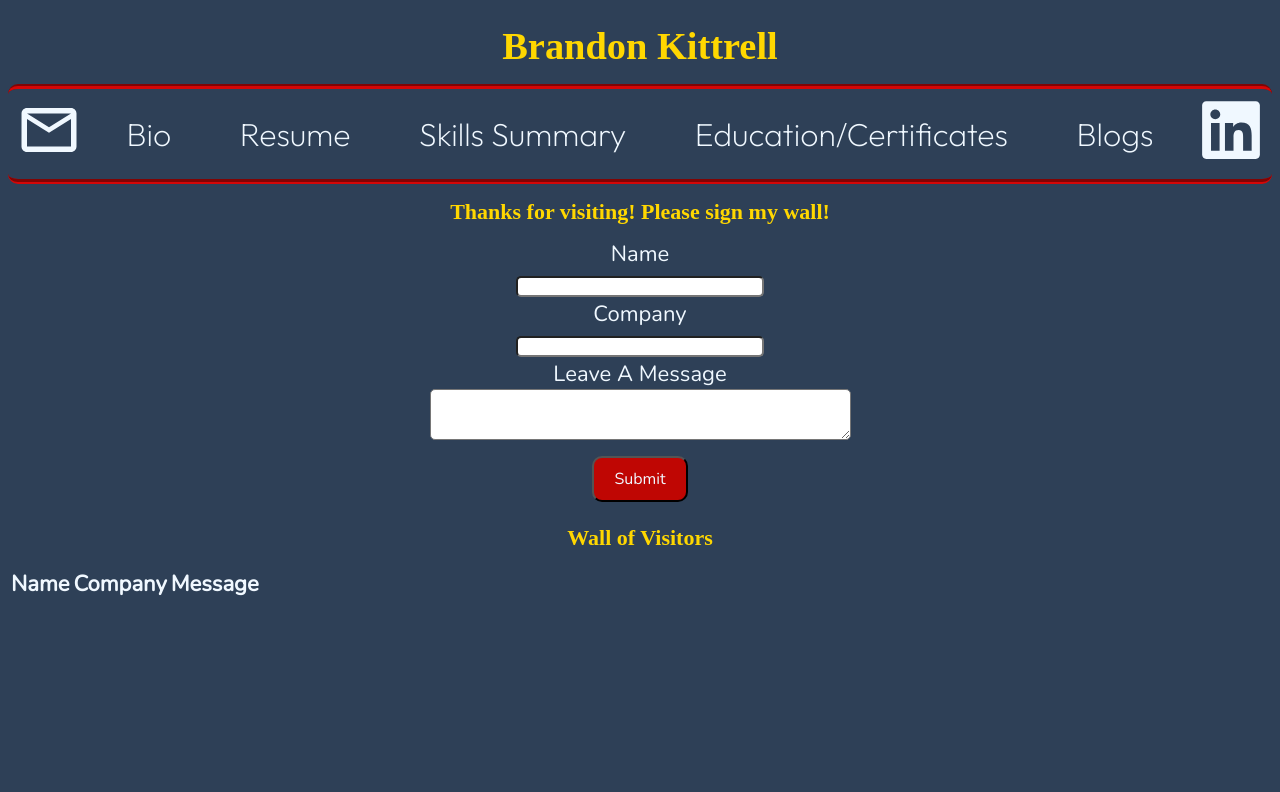
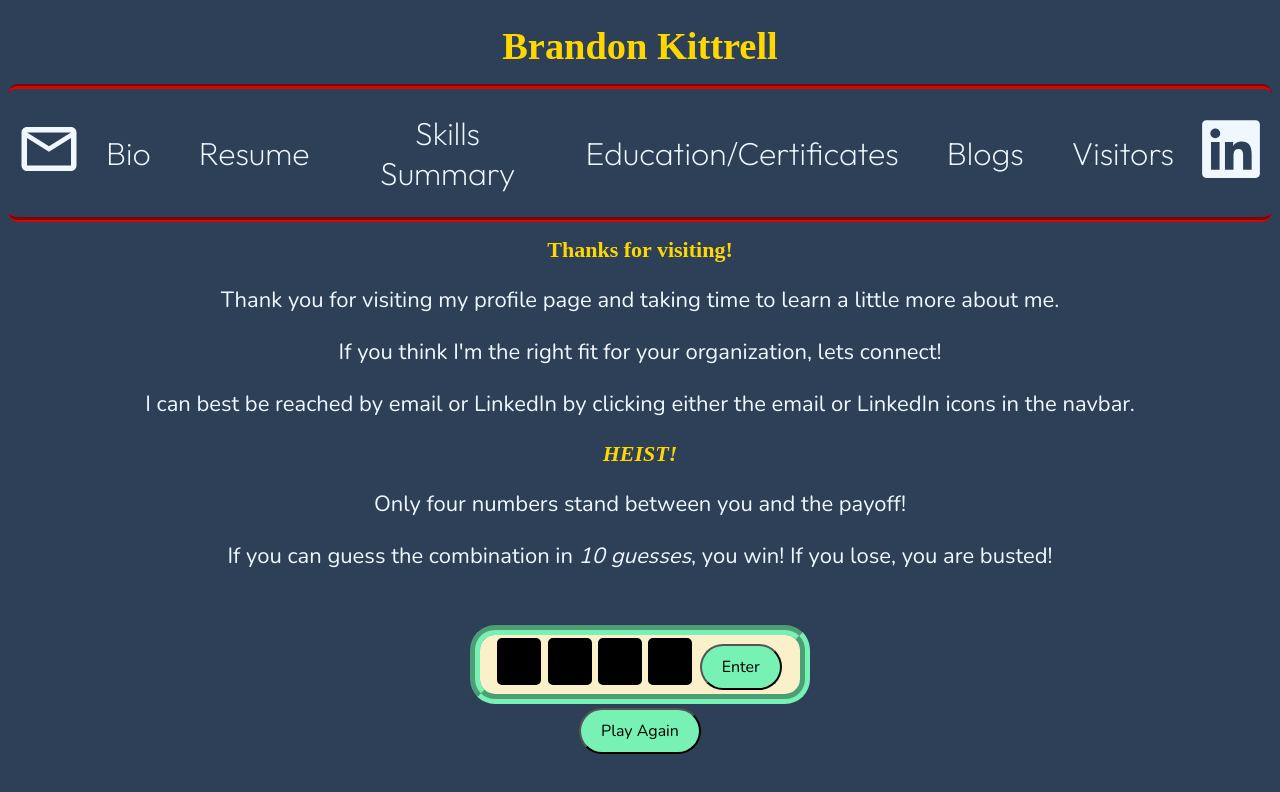
Before and after one commit to BRKittrell/Breviary2, a React (Create React App) app: page /visitors in a window 1280 px wide. Shown: the top 792 px of the page. Built offline with nearby package versions, Linux system fonts and the light colour scheme; a web font is replaced by a local one.

Commit message:
added visitors

```diff
--- a/src/components/Heist.js
+++ b/src/components/Heist.js
@@ -1,13 +1,46 @@
 import React, { useEffect, useState } from "react";
+
+const GifMessage = () => (
+  <div style={{ paddingTop: "56.250%", position: "relative" }}>
+    <iframe
+      src="https://gifer.com/embed/9Dvo"
+      width="100%"
+      height="100%"
+      style={{ position: "absolute", top: 0, left: 0 }}
+      frameBorder="0"
+      allowFullScreen
+    ></iframe>
+    <p>
+      <a href="https://gifer.com">via GIFER</a>
+    </p>
+  </div>
+);
+
+const WrongGuessMessage = () => (
+  <div style={{ paddingTop: "51.264%", position: "relative" }}>
+    <iframe
+      src="https://gifer.com/embed/6VdU"
+      width="100%"
+      height="100%"
+      style={{ position: "absolute", top: 0, left: 0 }}
+      frameBorder="0"
+      allowFullScreen
+    ></iframe>
+    <p>
+      <a href="https://gifer.com">via GIFER</a>
+    </p>
+  </div>
+);
 
 const Heist = () => {
   const [combination, setCombination] = useState([]);
   const [userGuess, setUserGuess] = useState(["", "", "", ""]);
   const [numberOfGuesses, setNumberOfGuesses] = useState(0);
-  const [message, setMessage] = useState("");
+  const [message, setMessage] = useState(null);
+  const [correctIndices, setCorrectIndices] = useState(new Set());
+  const [inputColors, setInputColors] = useState(["", "", "", ""]);
 
   useEffect(() => {
-    // Generate a random combination of 4 numbers (0-9)
     const newCombination = [
       Math.floor(Math.random() * 10),
       Math.floor(Math.random() * 10),
@@ -15,48 +48,75 @@ const Heist = () => {
       Math.floor(Math.random() * 10),
     ];
     setCombination(newCombination);
-    console.log("Combination:", newCombination); // For debugging
+    console.log("Combination:", newCombination);
   }, []);
 
   const handleInputChange = (index, value) => {
-    const newGuess = [...userGuess];
-    newGuess[index] = value;
-    setUserGuess(newGuess);
+    if (!correctIndices.has(index)) {
+      const newGuess = [...userGuess];
+      newGuess[index] = value;
+      setUserGuess(newGuess);
+    }
   };
 
   const guessForm = (e) => {
     e.preventDefault();
     if (numberOfGuesses >= 10) {
-      setMessage("You are busted! No more guesses allowed.");
+      setMessage(<WrongGuessMessage />);
       return;
     }
 
     const guess = userGuess.map(Number);
     setNumberOfGuesses(numberOfGuesses + 1);
 
+    let newCorrectIndices = new Set(correctIndices);
+    let newInputColors = ["", "", "", ""];
+
+    guess.forEach((num, index) => {
+      if (num === combination[index]) {
+        newCorrectIndices.add(index);
+        newInputColors[index] = "lightgreen";
+      } else {
+        newInputColors[index] = "lightcoral";
+      }
+    });
+
+    setCorrectIndices(newCorrectIndices);
+    setInputColors(newInputColors);
+
     if (JSON.stringify(guess) === JSON.stringify(combination)) {
-      setMessage("Congratulations! You cracked the combination!");
+      setMessage(<GifMessage />);
     } else if (numberOfGuesses === 9) {
       setMessage("Final guess! Good luck!");
     } else {
-      setMessage("Wrong guess! Try again.");
+      const guessesLeft = 10 - (numberOfGuesses + 1);
+      setMessage(`Guesses left: ${guessesLeft}`);
     }
+
+    const updatedGuess = [...userGuess];
+    newCorrectIndices.forEach(index => {
+      updatedGuess[index] = combination[index];
+    });
+    setUserGuess(updatedGuess);
   };
 
   const resetGame = () => {
     setCombination([]);
     setUserGuess(["", "", "", ""]);
     setNumberOfGuesses(0);
-    setMessage("");
+    setMessage(null);
+    setCorrectIndices(new Set());
+    setInputColors(["", "", "", ""]);
   };
 
   return (
     <>
       <h1><em>HEIST!</em></h1>
       <p>Only four numbers stand between you and the payoff!</p>
-      <p>If you can guess the combination in <em>10 guesses</em>, you win!</p>
-      <p>If you lose, you are busted!</p>
+      <p>If you can guess the combination in <em>10 guesses</em>, you win! If you lose, you are busted!</p>
       <div className="heistDiv">
+        {/* Render the message (GIFs and guesses counter) above the form */}
+        {message && <div>{message}</div>}
         <div className="keypad">
           <form className="guessDisplay" onSubmit={guessForm}>
             {userGuess.map((guess, index) => (
@@ -66,13 +126,14 @@ const Heist = () => {
                 maxLength='1'
                 value={guess}
                 onChange={(e) => handleInputChange(index, e.target.value)}
+                disabled={correctIndices.has(index)}
+                style={{ backgroundColor: inputColors[index] }}
               />
             ))}
             <button type="submit" className="keypadButton">Enter</button>
           </form>
         </div>
         <button className="keypadButton" onClick={resetGame}>Play Again</button>
-        {message && <p>{message}</p>}
       </div>
     </>
   );
--- a/src/components/Navbar.js
+++ b/src/components/Navbar.js
@@ -25,6 +25,9 @@ const Navbar = () => {
         <Link to="blogs" className="navLink">
           Blogs
         </Link>
+        <Link to="visitors" className="navLink">
+          Visitors
+        </Link>
       <a href="https://www.linkedin.com/in/brandon-kittrell/" target="_blank"><FaLinkedin className="icon">...</FaLinkedin></a>
 
            </div>
--- a/src/pages/Visitors.js
+++ b/src/pages/Visitors.js
@@ -1,89 +1,15 @@
 import React from "react";
-import { useState } from "react";
-//Imported Comps
-import VisitorWall from "../components/VisitorWall";
 import Heist from "../components/Heist";
 
 const Visitors = () => {
-
-  const [visitorName, setVisitorName] = useState("");
-  const [company, setCompany] = useState("");
-  const [comment, setComment] = useState("");
-
-  const handleVisitorName = (e) => {
-    setVisitorName(e.target.value);
-  };
-
-  const handleCompany = (e) => {
-    setCompany(e.target.value);
-    console.log(e.target.value)
-  };
-
-  const handleComment = (e) => {
-    setComment(e.target.value);
-  };
-
-  const handleSubmit = async (e) => {
-    e.preventDefault();
-    try{
-      const body = {visitorName, company, comment};
-      const response = await fetch ("https://brandons-resume-server.onrender.com/visitors",{
-        method: "POST",
-        headers: {"Content-Type": "application/json"},
-        body: JSON.stringify(body)
-      });
-      console.log(response);
-      clearForm()
-    }catch (err){
-      console.log(err.message)
-    }
-  }
-
-  const clearForm = () =>{
-    setVisitorName("");
-    setCompany("");
-    setComment("")
-  }
-
   return (
     <>
-      <h1>Thanks for visiting! Please sign my wall!</h1>
-      <div className="formDiv">
-        <form className="visitorForm" onSubmit={handleSubmit}>
-          <label>Name</label>
-          <br></br>
-          <input
-          required
-            type="text"
-            value={visitorName}
-            onChange={handleVisitorName}
-          ></input>
-          <br></br>
-          <label>Company</label>
-          <br></br>
-          <input
-            type="text"
-            value={company}
-            onChange={handleCompany}
-            ></input>
-          <br></br>
-          <label>Leave A Message</label>
-          <br></br>
-          <textarea
-            id="messageInput"
-            rows="3"
-            cols="50"
-            maxLength="150"
-            value={comment}
-            onChange={handleComment}
-          ></textarea>
-          <br></br>
-          <button type="submit">Submit</button>
-        </form>
-      </div>
+      <h1>Thanks for visiting!</h1>
+      <p>Thank you for visiting my profile page and taking time to learn a little more about me.</p>
+      <p>If you think I'm the right fit for your organization, lets connect!</p>
+      <p>I can best be reached by email or LinkedIn by clicking either the email or LinkedIn icons in the navbar.</p>
       <div>
-        <VisitorWall />
-        {/* <Heist /> */}
+        <Heist />
       </div>
     </>
   );
```
Also changed, not shown: 8 other files (tests, documents, lock files or other folders).
